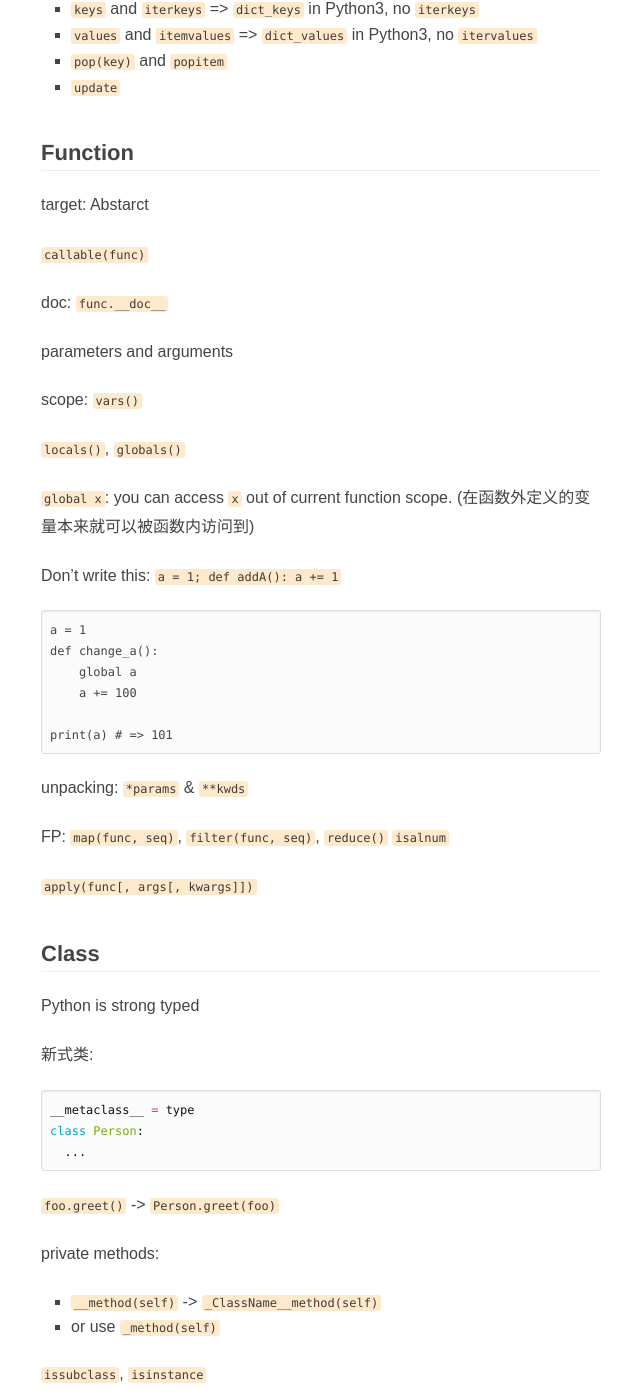
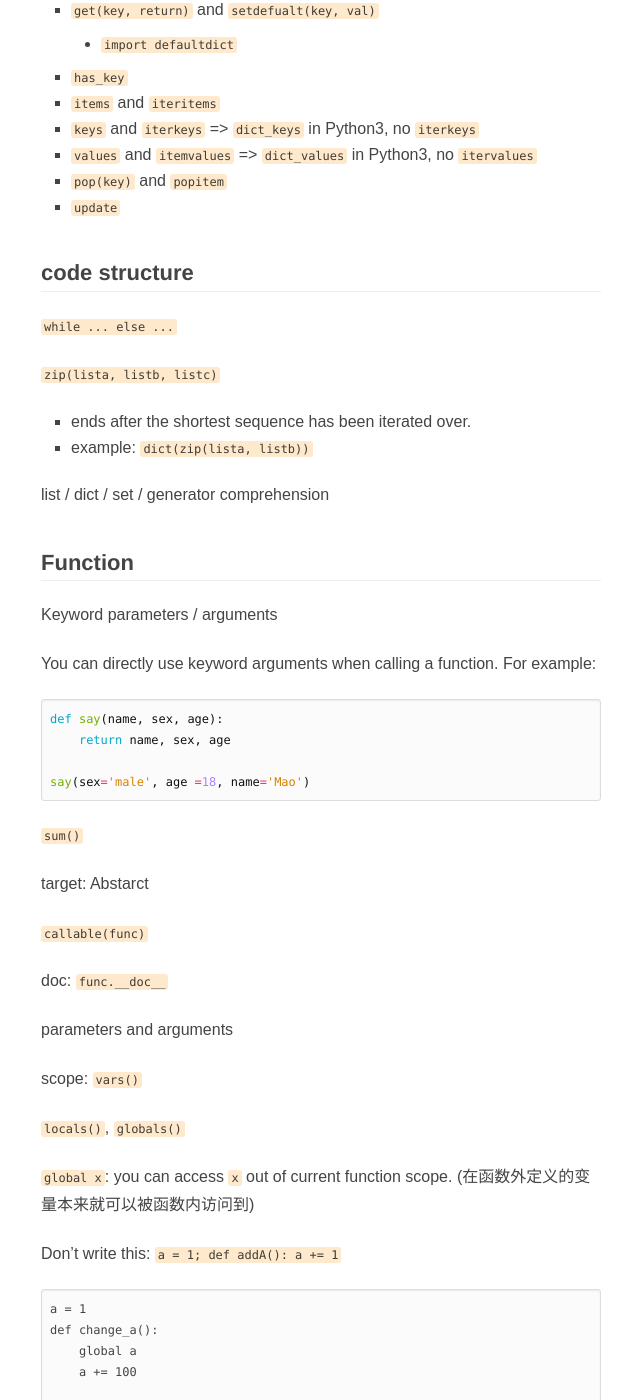
Before and after one commit to fanyange/fanyange.github.io, a Jekyll site: the page built from wiki/Python.md, in a window 1280 px wide and 1400 px high, scrolled down 4703 px. Shown: the whole window, without its empty margins (319-959 px from the left). Built offline with Jekyll 4.4.1, drawn with Linux system fonts in a browser that asks for light colours; some web fonts are replaced; comment, search, counter and statistics services are not loaded; some of the changed text lies outside the part shown.

Commit message:
update python and ipython notes

````diff
--- a/wiki/Python.md
+++ b/wiki/Python.md
@@ -7,6 +7,9 @@ title: Python
   - PyPy
 - [[Web Scraping]]
 - [[IPython]]
+
+## PEP8
+80 chars a line. more chars should be written after a '\' char and a line break.
 
 ## Numbers and Expressions
 浮点数除法
@@ -195,8 +198,31 @@ methods:
 - `pop(key)` and `popitem`
 - `update`
 
+## code structure
+
+`while ... else ...`
+
+`zip(lista, listb, listc)`
+
+- ends after the shortest sequence has been iterated over.
+- example: `dict(zip(lista, listb))`
+
+list / dict / set / generator comprehension
+
 
 ## Function
+Keyword parameters / arguments
+
+You can directly use keyword arguments when calling a function. For example:
+```python
+def say(name, sex, age):
+    return name, sex, age
+
+say(sex='male', age =18, name='Mao')
+```
+
+`sum()`
+
 target: Abstarct
 
 `callable(func)`
````
Also changed, not shown: other parts of wiki/Python.md (+5 -1 lines), wiki/IPython.md (+1 -1 lines).
